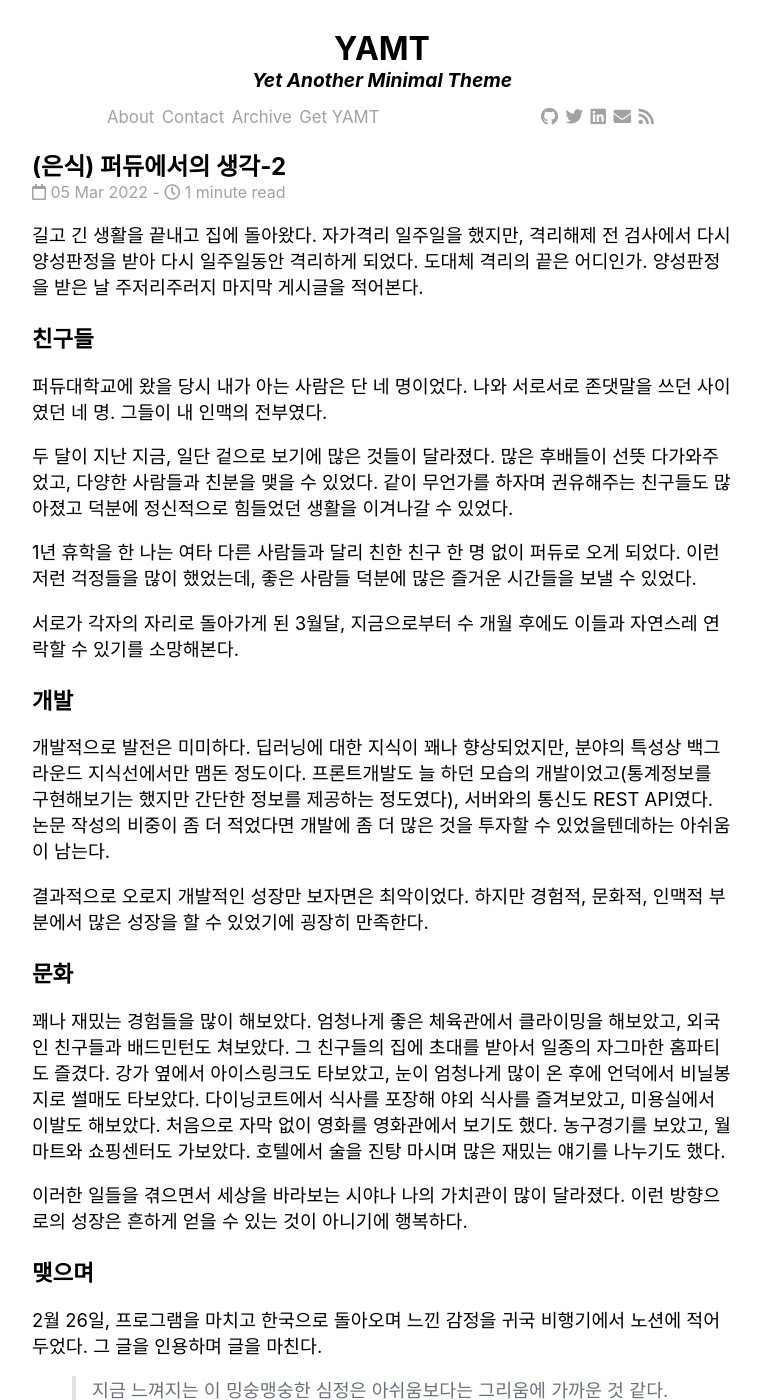
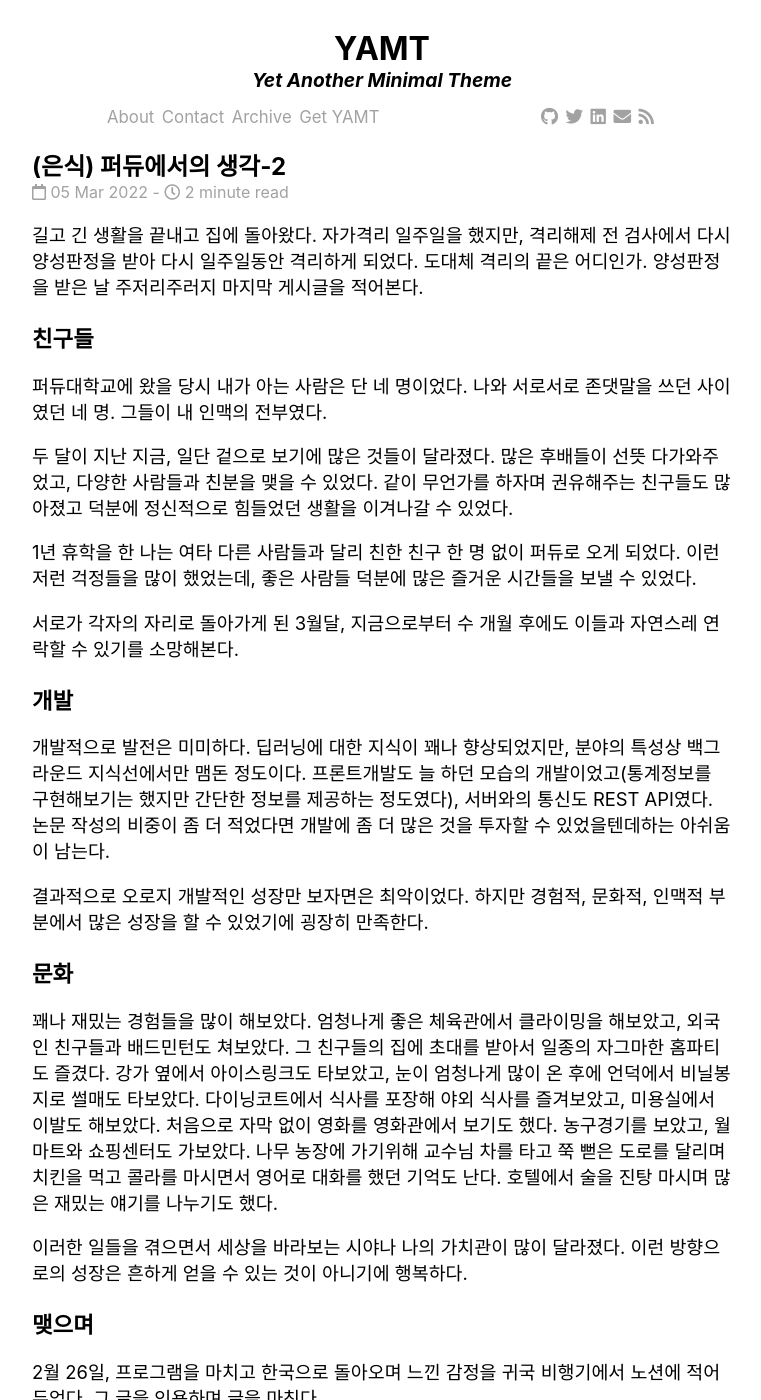
Before and after one commit to Bikini-city/Bikini-city.github.io, a Jekyll site: the page built from _posts/2022-03-05-the-end-es.md, in a window 1280 px wide and 1400 px high. Shown: the whole window, without its empty margins (258-1019 px from the left). Built offline with Jekyll 4.4.1, drawn with Linux system fonts in a browser that asks for light colours; nearby versions of some CDN libraries; comment, search, counter and statistics services are not loaded.

Commit message:
[docs] 마지막 - 은식 업데이트

```diff
--- a/_posts/2022-03-05-the-end-es.md
+++ b/_posts/2022-03-05-the-end-es.md
@@ -26,7 +26,7 @@ customexcerpt: "두 번째 생각"
 
 ### 문화
 
-꽤나 재밌는 경험들을 많이 해보았다. 엄청나게 좋은 체육관에서 클라이밍을 해보았고, 외국인 친구들과 배드민턴도 쳐보았다. 그 친구들의 집에 초대를 받아서 일종의 자그마한 홈파티도 즐겼다. 강가 옆에서 아이스링크도 타보았고, 눈이 엄청나게 많이 온 후에 언덕에서 비닐봉지로 썰매도 타보았다. 다이닝코트에서 식사를 포장해 야외 식사를 즐겨보았고, 미용실에서 이발도 해보았다. 처음으로 자막 없이 영화를 영화관에서 보기도 했다. 농구경기를 보았고, 월마트와 쇼핑센터도 가보았다. 호텔에서 술을 진탕 마시며 많은 재밌는 얘기를 나누기도 했다.
+꽤나 재밌는 경험들을 많이 해보았다. 엄청나게 좋은 체육관에서 클라이밍을 해보았고, 외국인 친구들과 배드민턴도 쳐보았다. 그 친구들의 집에 초대를 받아서 일종의 자그마한 홈파티도 즐겼다. 강가 옆에서 아이스링크도 타보았고, 눈이 엄청나게 많이 온 후에 언덕에서 비닐봉지로 썰매도 타보았다. 다이닝코트에서 식사를 포장해 야외 식사를 즐겨보았고, 미용실에서 이발도 해보았다. 처음으로 자막 없이 영화를 영화관에서 보기도 했다. 농구경기를 보았고, 월마트와 쇼핑센터도 가보았다. 나무 농장에 가기위해 교수님 차를 타고 쭉 뻗은 도로를 달리며 치킨을 먹고 콜라를 마시면서 영어로 대화를 했던 기억도 난다. 호텔에서 술을 진탕 마시며 많은 재밌는 얘기를 나누기도 했다.
 
 이러한 일들을 겪으면서 세상을 바라보는 시야나 나의 가치관이 많이 달라졌다. 이런 방향으로의 성장은 흔하게 얻을 수 있는 것이 아니기에 행복하다.
 
```
